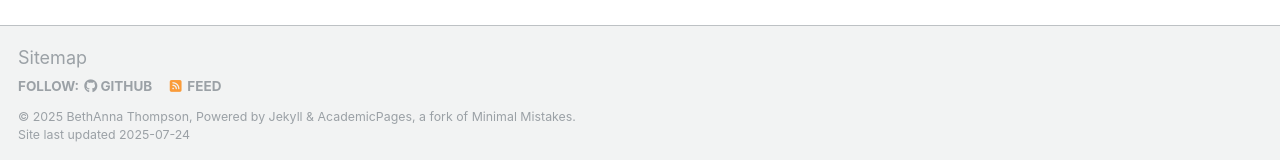
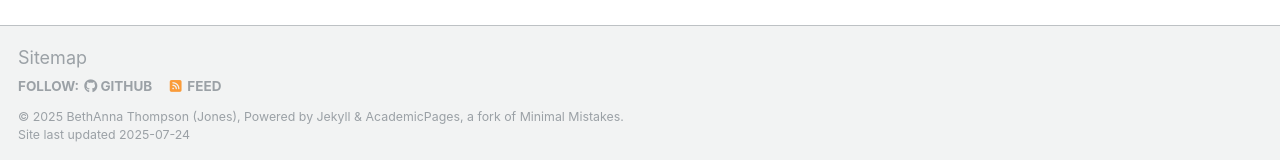
Before and after one commit to BethAnna/BethAnna.github.io, a Jekyll site: the page built from _pages/about.md, in a window 1280 px wide. Shown: the part 737-897 px from the top of the page. Built offline with Jekyll 4.4.1, drawn with Linux system fonts in a browser that asks for light colours; some web fonts are replaced; a script that is not in the unit is left out.

Commit message:
Update _config.yml

```diff
--- a/_config.yml
+++ b/_config.yml
@@ -11,7 +11,7 @@ locale                   : "en-US"
 site_theme               : "default"
 title                    : "BethAnna Thompson"
 title_separator          : "-"
-name                     : &name "BethAnna Thompson"
+name                     : &name "BethAnna Thompson (Jones)"
 description              : &description "personal description"
 url                      : https://bethanna.github.io # the base hostname & protocol for your site e.g. "https://[your GitHub username].github.io" or if you already have some other page hosted on Github then use "https://[your GitHub username].github.io/[Your Repo Name]"
 baseurl                  : "" # the subpath of your site, e.g. "/blog"
```
